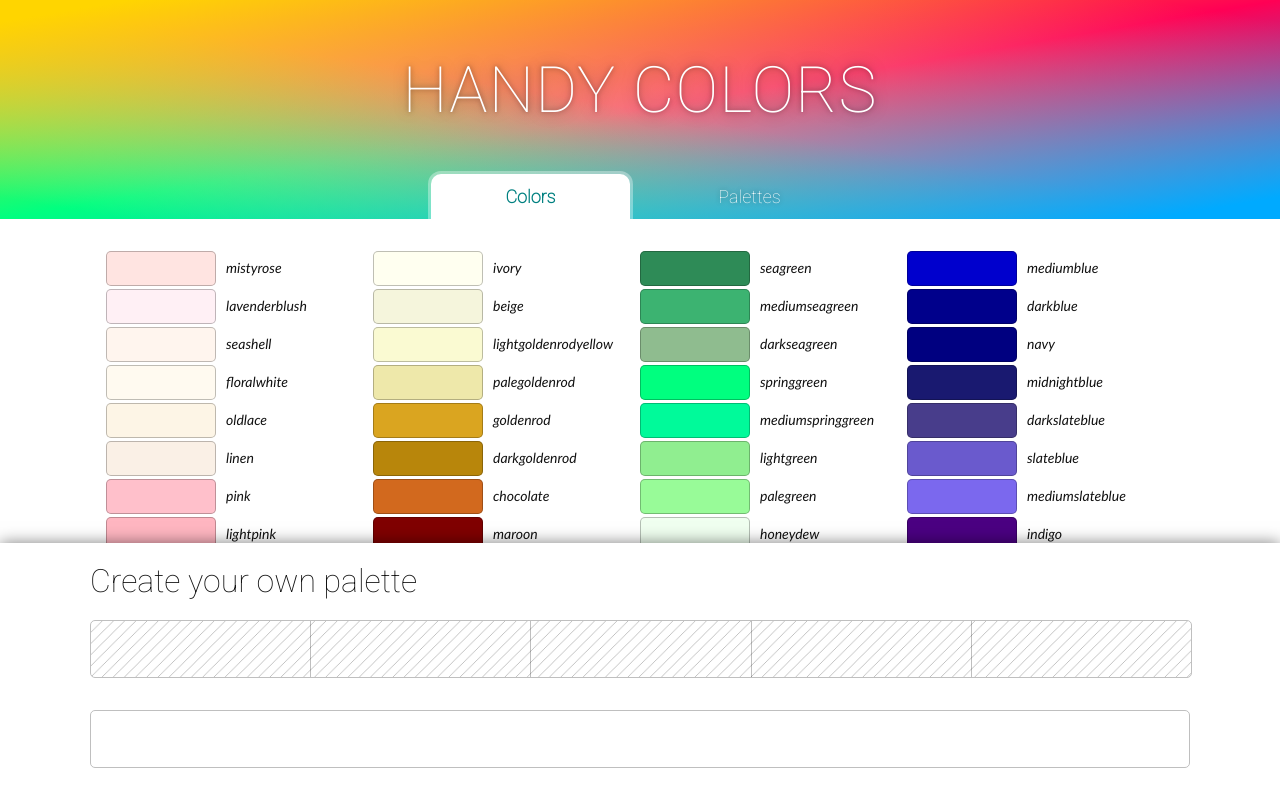
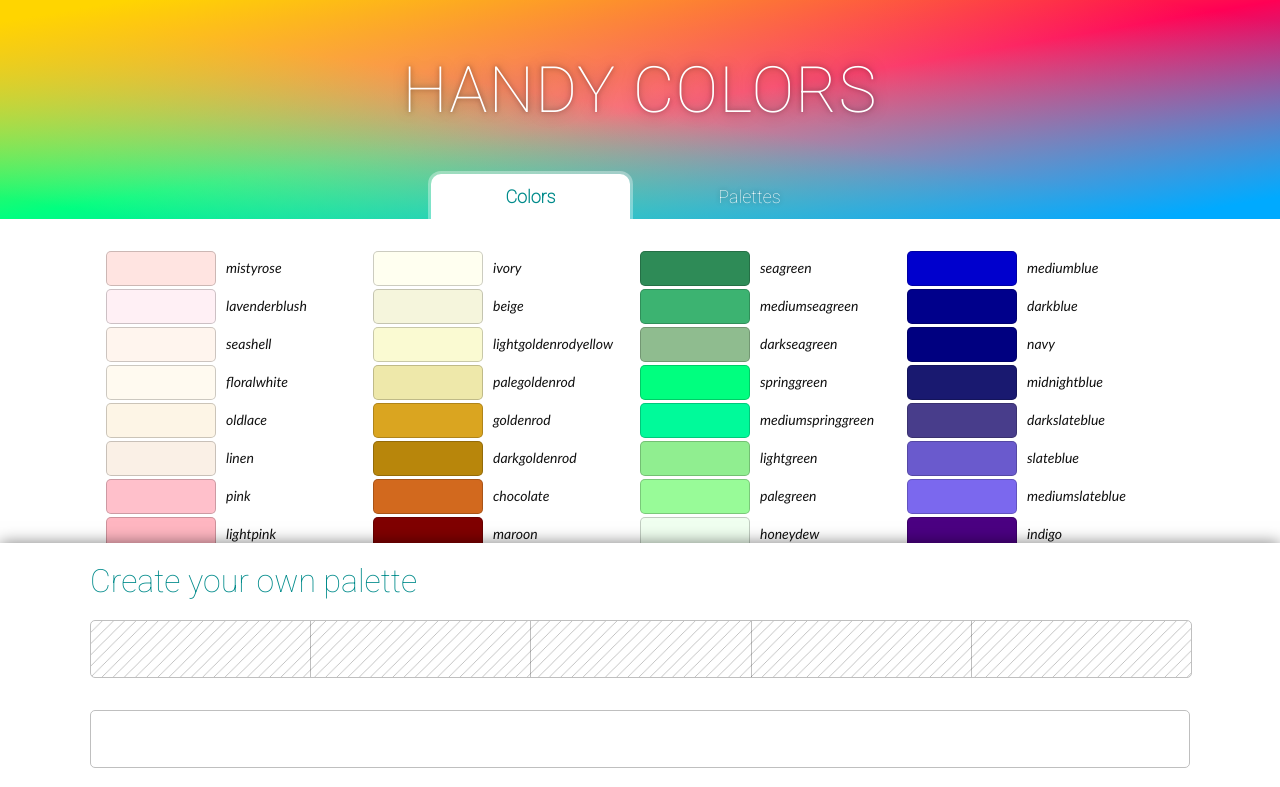
Before and after one commit to yoksel/handy-colors, a website: page index.html in a window 1280 px wide. Shown: the top 787 px of the page. Drawn offline with Linux system fonts and the light colour scheme.

Commit message:
Save changes

```diff
--- a/src/scss/blocks/create-palette.scss
+++ b/src/scss/blocks/create-palette.scss
@@ -29,6 +29,7 @@ $crp-inner-radius: 5px;
   margin-bottom: 1rem;
   font-family: $font-family-title;
   font-size: 2rem;
+  color: $color-title;
 }
 
 .create-palette__colors {
--- a/src/scss/blocks/full-palette.scss
+++ b/src/scss/blocks/full-palette.scss
@@ -25,7 +25,7 @@
     background: currentColor;
     box-shadow: 0 0 0 0 currentColor,
                 0 0 0 0 rgba(0,0,0,0),
-                inset 0 0 0 1px rgba(0,0,0,.25);
+                inset 0 0 0 1px rgba(0,0,0,.2);
     border-radius: 5px;
     cursor: pointer;
     transition: all .2s;
--- a/src/scss/global/vars.scss
+++ b/src/scss/global/vars.scss
@@ -7,9 +7,11 @@ $font-size: 16px;
 $color-bg: #FFF;
 
 $color-font: #111;
-$color-link: teal;
-$color-link-visited: darkcyan;
+$color-link: darkcyan;
+$color-link-visited: lightseagreen;
 $color-link-hover: cadetblue;
+
+$color-title: darkcyan;
 
 $color-gray-70: hsl(0, 0, 70%);
 $color-gray-75: hsl(0, 0, 75%);
```
Also changed, not shown: assets/css/styles.css, assets/css/styles.min.css.
